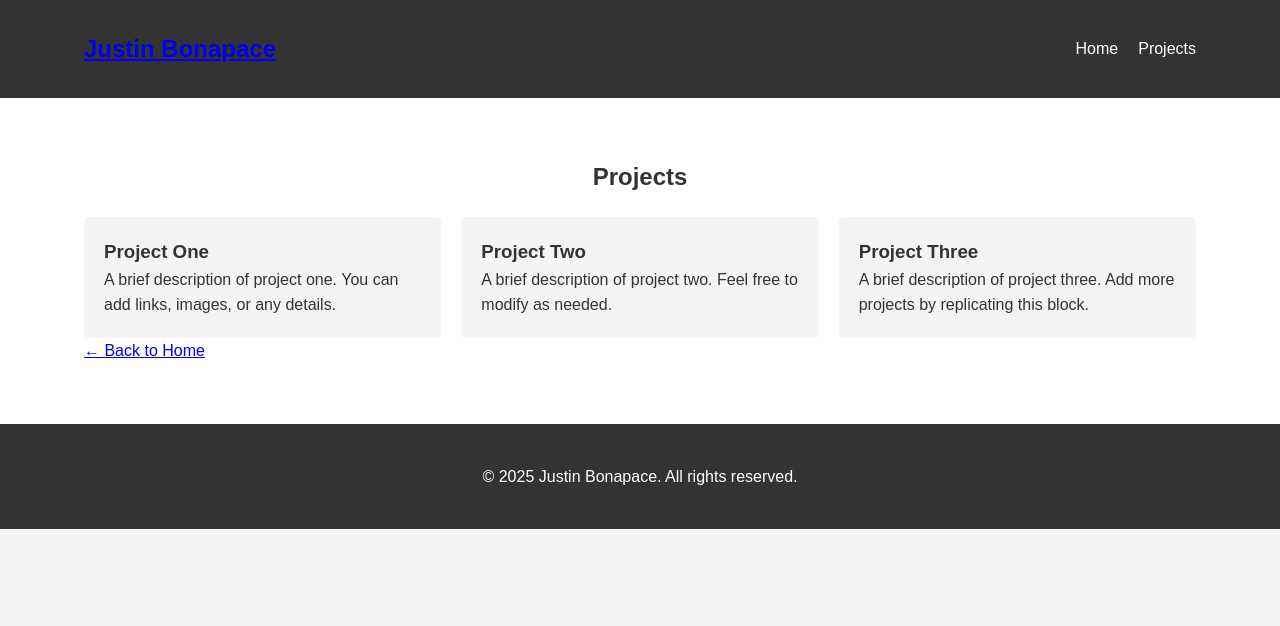
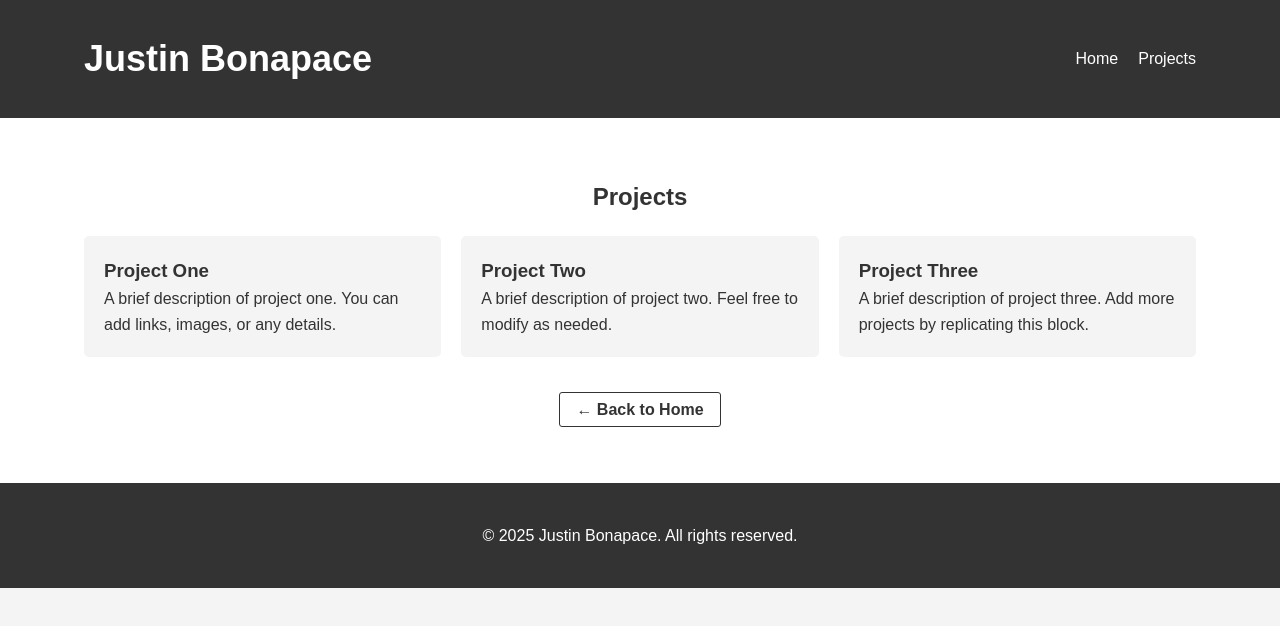
Before and after one commit to JustinBonapace/JustinBonapace.github.io, a plain HTML site: page projects.html in a window 1280 px wide. Drawn offline with Linux system fonts and the light colour scheme.

Commit message:
Update style.css

```diff
--- a/style.css
+++ b/style.css
@@ -36,9 +36,11 @@ nav {
   align-items: center;
 }
 
-.logo {
+.logo a, .logo {
   font-size: 1.5em;
   font-weight: bold;
+  color: #fff;
+  text-decoration: none;
 }
 
 .nav-links {
@@ -60,7 +62,7 @@ nav {
   color: #ddd;
 }
 
-/* Hero Section */
+/* Hero Section for Home Page */
 header {
   background: url('hero-bg.jpg') no-repeat center center/cover;
   height: 80vh;
@@ -113,7 +115,28 @@ header {
   transform: translateY(-5px);
 }
 
-/* Contact Section */
+/* Back to Home Link in Projects */
+.back-home {
+  text-align: center;
+  margin-top: 40px;
+}
+
+.back-home a {
+  text-decoration: none;
+  color: #333;
+  font-weight: bold;
+  border: 1px solid #333;
+  padding: 8px 16px;
+  border-radius: 3px;
+  transition: background 0.3s ease, color 0.3s ease;
+}
+
+.back-home a:hover {
+  background: #333;
+  color: #fff;
+}
+
+/* Contact Section (from Home Page) */
 #contact {
   background: #fff;
   padding: 40px 0;
```
